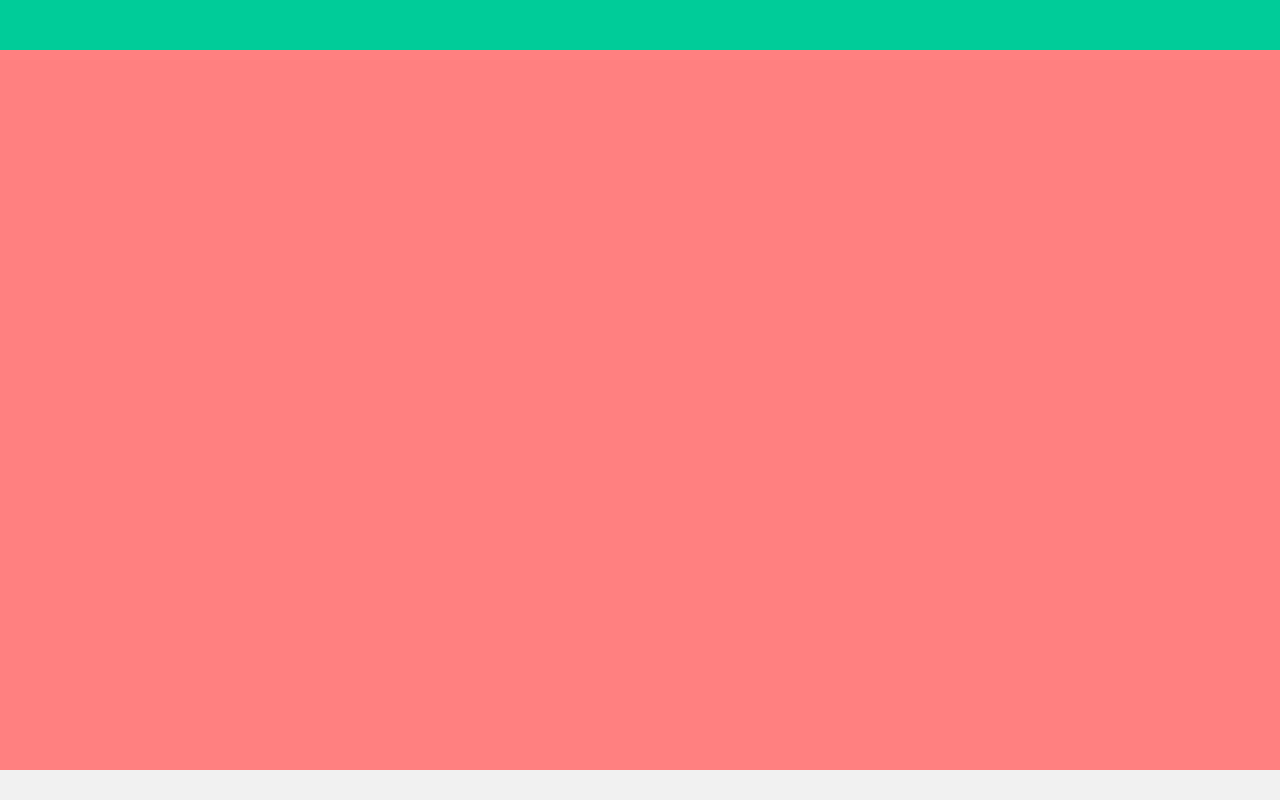
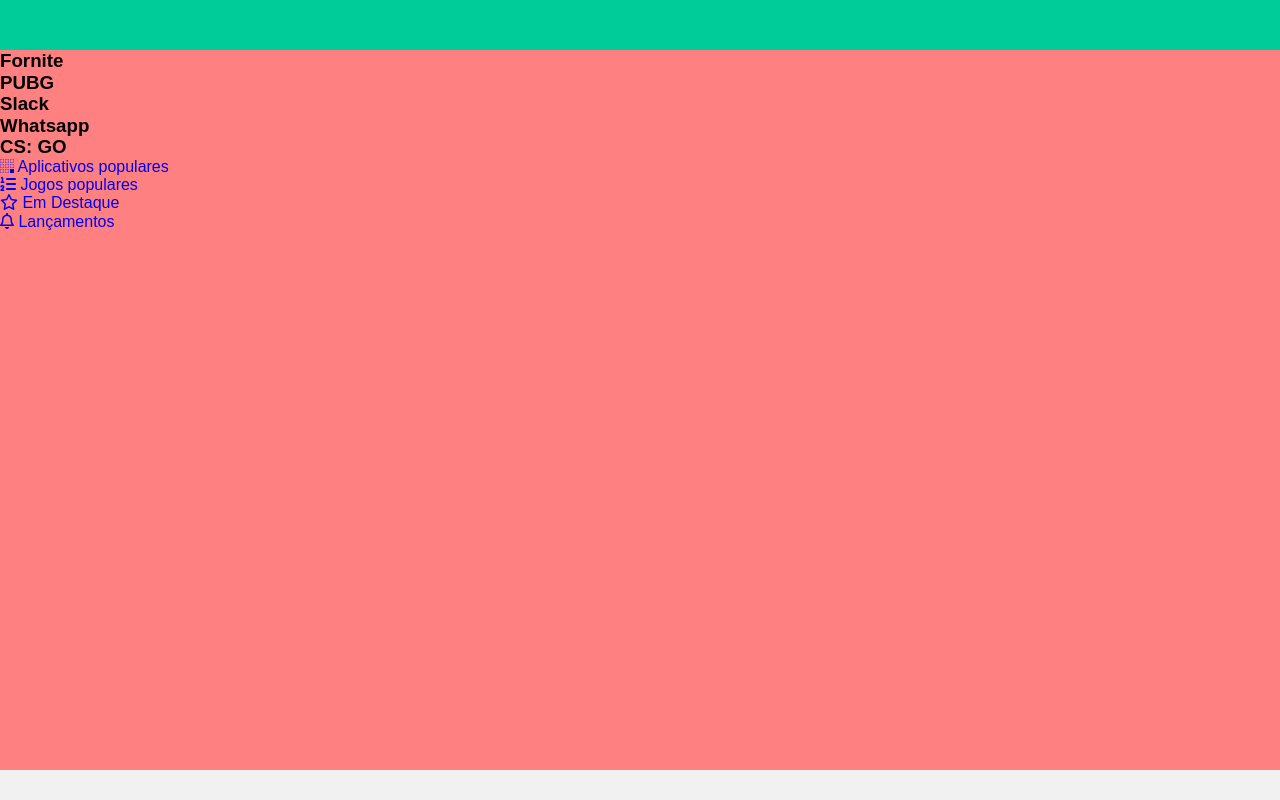
Before and after one commit to rafadealmeida/alura-store, a plain HTML site: page index.html in a window 1280 px wide. Drawn offline with Linux system fonts and the light colour scheme.

Commit message:
Html do conteúdo principal

```diff
--- a/index.html
+++ b/index.html
@@ -11,7 +11,53 @@
 </head>
 <body class="app">
     <header class="cabecalho"></header>
-    <main class="conteudo"></main>
+    <main class="conteudo">
+        <section class="destaques">
+            <div class="destaques__principal caixa">
+                <h3 class="destaques__titulo">Fornite</h3>
+            </div>
+            <div class="destaques__secundario caixa">
+                <h3 class="destaques__titulo">PUBG</h3>
+            </div>
+            <div class="destaques__secundario caixa">
+                <h3 class="destaques__titulo">Slack</h3>
+            </div>
+            <div class="destaques__secundario caixa">
+                <h3 class="destaques__titulo">Whatsapp</h3>
+            </div>
+            <div class="destaques__secundario caixa">
+                <h3 class="destaques__titulo">CS: GO</h3>
+            </div>
+            <div class="destaques__categorias">
+                <ul class="destaques__categorias___lista">
+                    <li class="destaques__categorias___item">
+                        <a class="destaques__categorias___link" href="#">
+                            <i class="destaques__categorias___icone fab fa-buromobelexperte"></i>
+                            Aplicativos populares
+                        </a>
+                    </li>
+                    <li class="destaques__categorias___item">
+                        <a class="destaques__categorias___link" href="#">
+                            <i class="fas fa-list-ol"></i>
+                            Jogos populares
+                        </a>
+                    </li>
+                    <li class="destaques__categorias___item">
+                        <a class="destaques__categorias___link" href="#">
+                            <i class="far fa-star"></i>
+                            Em Destaque
+                        </a>
+                    </li>
+                    <li class="destaques__categorias___item">
+                        <a class="destaques__categorias___link" href="#">
+                            <i class="far fa-bell"></i>
+                            Lançamentos
+                        </a>
+                    </li>
+                </ul>
+            </div>
+        </section>
+    </main>
     <footer class="rodape"></footer>
     <script src="./assets/js/fontawesome.all.min.js"></script>
 </body>
```
